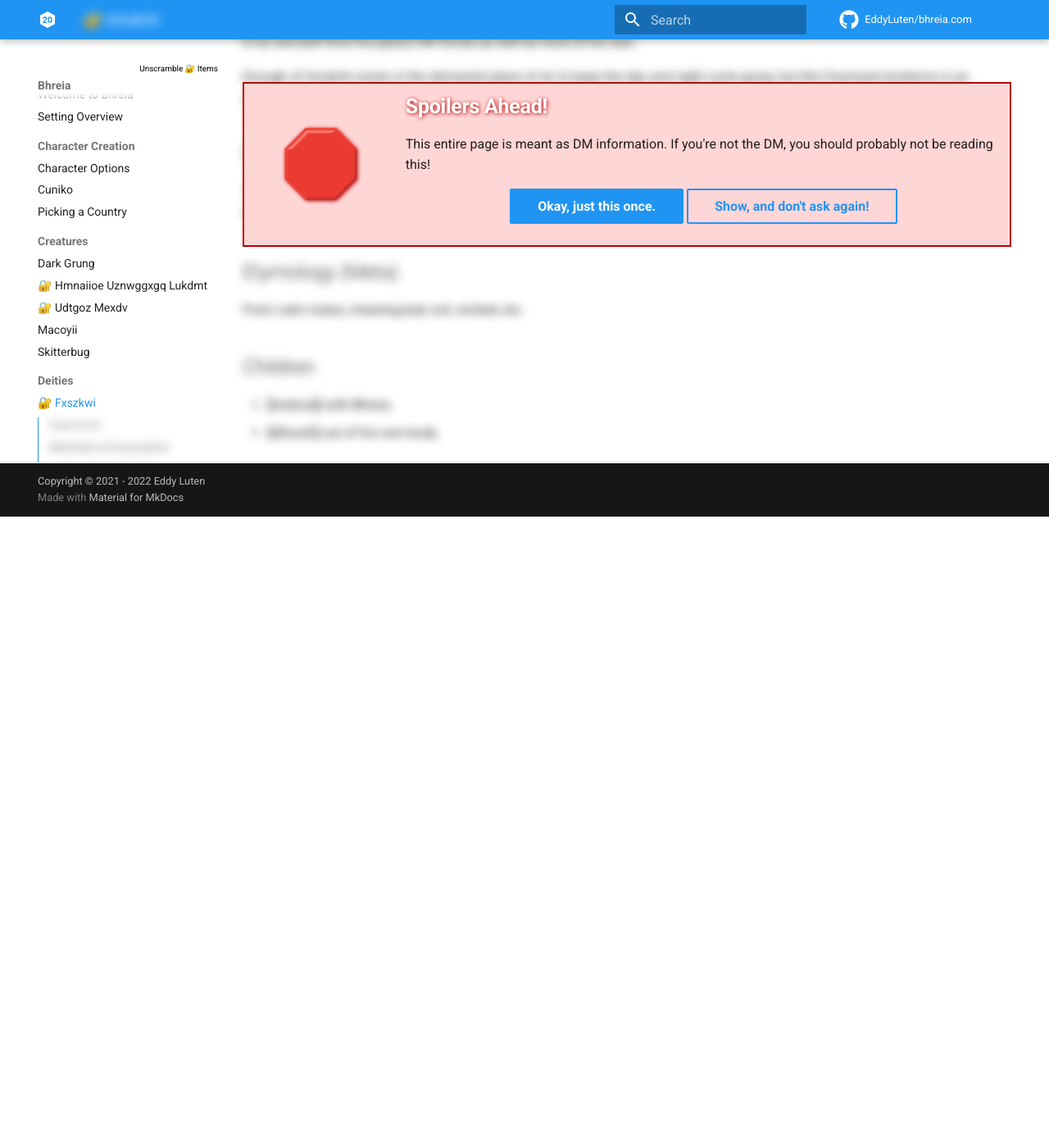
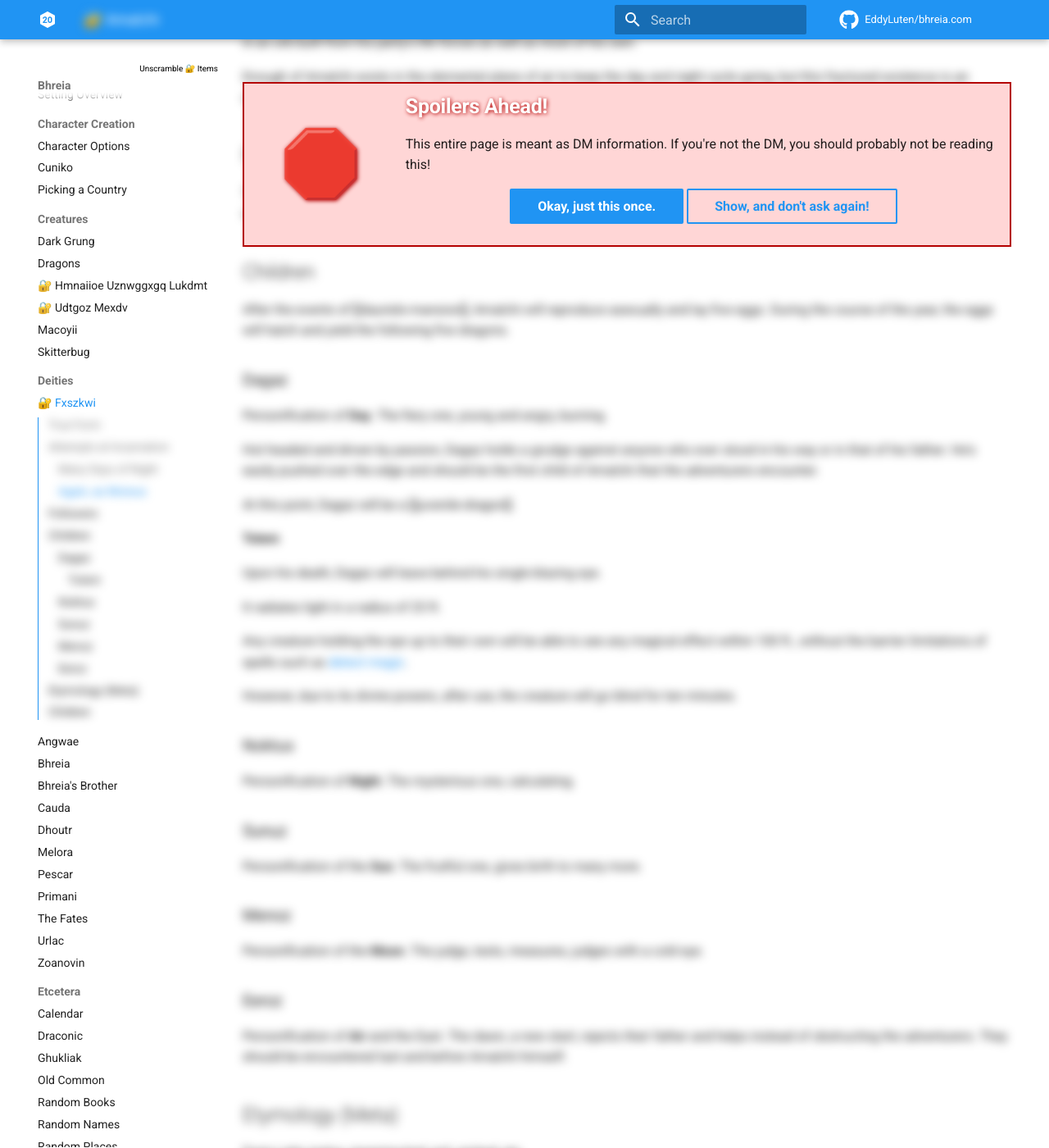
Before and after one commit to EddyLuten/bhreia.com, an MkDocs documentation site: the page built from docs/deities/amalchi.md, in a window 1280 px wide and 1400 px high, scrolled down 1990 px. Shown: the whole window at 82% size. Built offline with MkDocs 1.6.1 and Material for MkDocs 9.7.7, drawn with Linux system fonts in a browser that asks for light colours; comment, search, counter and statistics services are not loaded; before the commit the page ends 2620 px from its top, so only the background shows below that; some of the changed text lies outside the part shown.

Commit message:
Some Dragons lore and meta, under Creatures 🐉

```diff
--- a/docs/adventures/blue-skies/index.md
+++ b/docs/adventures/blue-skies/index.md
@@ -36,6 +36,7 @@
 - There's a large [[survivors-camp]] run by [[au]] outside [[crater]].
 - [[phillipe]] should have been back by now, but he's missing.
 - [[tiran]]'s dad and [[chickadee]] went to Marram to look for [[phillipe]].
+- One of [[amalchi]]'s children reveals themselves; Dagaz, the fiery one.
 - Arrival in [[korbans-landing]] + adventures there
 
 ### Act II
--- /dev/null
+++ b/docs/creatures/dragons.md
@@ -0,0 +1,47 @@
+---
+categories:
+    - Creatures
+    - Meta
+    - Lore
+---
+# Dragons
+
+In the setting of Bhreia, Dragons are a special type of magical creature, not wholly of the [[bhreia|material plane]]. They represent physical conduits between creatures borne of other planes of existence and the material plane.
+
+More specifically, the Dragon in the material plane represents the avatar of the immaterial essence, or spirit, which inhabits it.
+
+Dragons exclusively speak [[draconic]].
+
+## Stages of Life
+
+Dragons born from the eggs of other Dragons go through specific stages in life.
+
+| Category | Size | Age Range |
+|----------|------|-----------|
+| Wyrmling | Medium | ≤ 1 year |
+| *Juvenile Dragon∗* | Large | 2 - 5 years |
+| Young Dragon | Large | 6 - 100 years |
+| Adult Dragon | Huge | 101 - 500 years |
+| *Elder Dragon∗* | Huge | 500 - 800 years |
+| Ancient Dragon | Gargantuan | ≥ 801 years |
+
+!!! tip "Meta"
+    ∗ Where Juvenile and Elder Dragons are Bhreia-specific additions meant to bridge the gap between the stages in development presented in official WotC materials.
+
+Dragons brought into existence through through other means or inhabited by powerful deities can skip these stages altogether.
+
+## Upon Death
+
+If a spirit embodies a Dragon, killing it will return the spirit to their own plane of existence. The slain bodies of Dragons cannot exist in the material plane and immediately begin to disintegrate.
+
+After it has dematerialized, it leaves nothing behind but the very core of its essence; whatever grounded the spirit to the material plane. What this is depends on the deity, spirit, or type of Dragon that died. However, it is usually a totem, or symbolic representation of what it once represented.
+
+## On Dragonborn
+
+Dragonborn, as the name of the race name implies, are descendants of true Dragons. However, the true details on which specific Dragons breathed life into their race has been lost to the ages. A common consensus exists between most scholars on the theory that Dragonborn came into existence through the combined efforts of Primani, Melora, and a third, unknown Draconic deity.
+
+Yet, some fringe scholars believe that the Dragonborn race predates [[timeline|the creation of imperfect life]] by Primani and Melora during the second age, and rather represents an entirely separate lineage. Fewer still believe that Dragonborn were created solely by Primani late during the second age and represent the first of the monstrous races.
+
+## Dragon Variants
+
+- [[juvenile-dragon]]
--- a/docs/deities/amalchi.md
+++ b/docs/deities/amalchi.md
@@ -59,11 +59,55 @@
 
 The followers of Amalchi are known as the [Cult of Amalchi](../adventures/dauriels-mansion/organizations/cult-of-amalchi.md) and operate clandestinely. They are trying to bring about balance to a world that they perceive to be unbalanced. See their page for details.
 
+## Children
+
+After the events of [[dauriels-mansion]], Amalchi will reproduce asexually and lay five eggs. During the course of the year, the eggs will hatch and yield the following five dragons.
+
+### Dagaz
+
+Personification of **Day**. The fiery one, young and angry, burning.
+
+Hot headed and driven by passion, Dagaz holds a grudge against anyone who ever stood in his way or in that of his father. He's easily pushed over the edge and should be the first child of Amalchi that the adventurers encounter.
+
+At this point, Dagaz will be a [[juvenile-dragon]].
+
+#### Totem
+
+Upon his death, Dagaz will leave behind his single blazing eye.
+
+It radiates light in a radius of 25 ft.
+
+Any creature holding the eye up to their own will be able to see any magical effect within 100 ft., without the barrier limitations of spells such as [detect magic](https://roll20.net/compendium/dnd5e/Detect%20Magic).
+
+However, due to its divine powers, after use, the creature will go blind for ten minutes.
+
+### Noktus
+
+Personification of **Night**. The mysterious one, calculating.
+
+### Sunuz
+
+Personification of the **Sun**. The fruitful one, gives birth to many more.
+
+### Menoz
+
+Personification of the **Moon**. The judge, tests, measures, judges with a cold eye.
+
+### Eeroz
+
+Personification of **Air** and the East. The dawn, a new start, rejects their father and helps instead of obstructing the adventurers. They should be encountered last and before Amalchi himself.
+
 ## Etymology (Meta)
 
 From Latin malus, meaning *bad*, evil, wicked, etc.
 
 ## Children
 
-* [[melora]] with Bhreia.
-* [[dhoutr]] out of his own body.
+- [[melora]] with Bhreia.
+- [[dhoutr]] out of his own body.
+- Dragons, during [[blue-skies]]:
+  - Dagaz
+  - Noktus
+  - Sunuz
+  - Menoz
+  - Eeroz
```
Also changed, not shown: docs/campaigns/handouts/dagaz-eye.md (added, +13 -0 lines), docs/campaigns/plans/session-12.md (added, +41 -0 lines), docs/campaigns/sessions/session-12.md (+0 -27 lines), docs/creatures/juvenile-Amalchian-dragon.md (+5 -0 lines), docs/etcetera/draconic.md (added, +9 -0 lines), docs/campaigns/plans/.pages (added).
